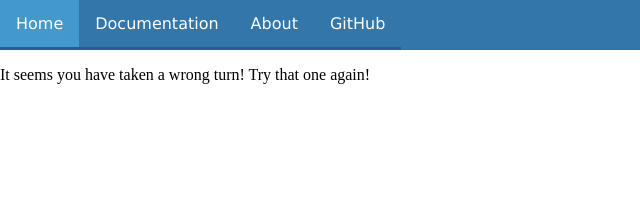
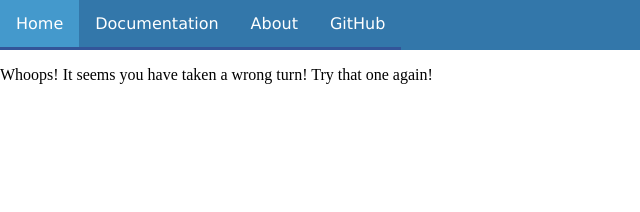
Before and after one commit to FairPlay137/PaletteBot-Webpage, a plain HTML site: page 404.html in a window 1280 px wide. Shown: the full height of the page, 0-640 px from the left. Drawn offline with Linux system fonts and the light colour scheme.

Commit message:
Minor revision to the 404 page

```diff
--- a/404.html
+++ b/404.html
@@ -1,7 +1,7 @@
 <!DOCTYPE html>
 <html>
     <head>
-        <title>Error 404 - PaletteBot</title>
+        <title>Page not found! - PaletteBot</title>
         <link rel="stylesheet" href="style.css" type="text/css"/>
     </head>
     <body>
@@ -12,7 +12,7 @@
             <li><a href="https://github.com/FairPlay137/Discord-PaletteBot">GitHub</a></li>
         </ul>
 
-        <p>It seems you have taken a wrong turn! Try that one again!</p>
+        <p>Whoops! It seems you have taken a wrong turn! Try that one again!</p>
         <div class="underConstructionNotice">Under Construction!</div>
     </body>
 </html>
```
